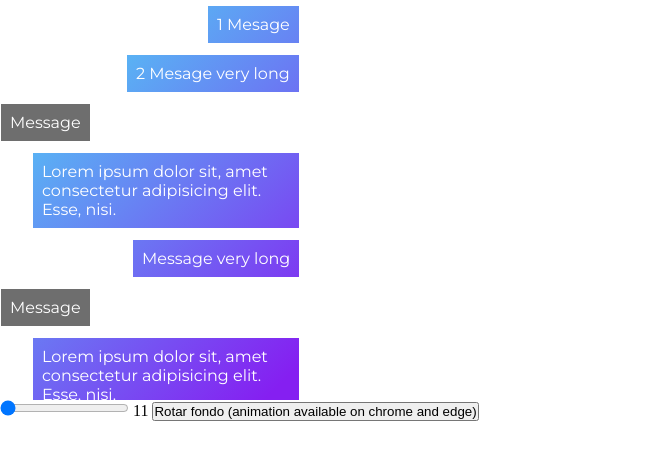
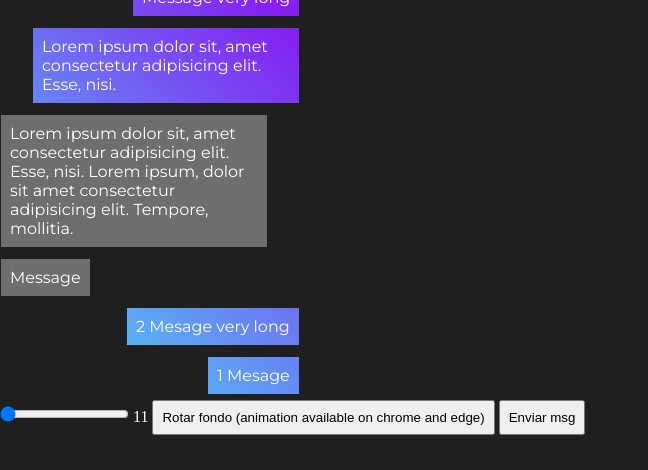
Before and after one commit to EliasYoc/vanilla-practice-bubbleGradient, a plain HTML site: page index.html in a window 1280 px wide. Both pictures are taken after a click on the button "Rotar fondo (animation available on chrome and edge)". Shown: the whole page, without its empty margins (0-648 px from the left). Drawn offline with Linux system fonts and the light colour scheme.

Commit message:
update rotate necesary degs

```diff
--- a/index.html
+++ b/index.html
@@ -14,7 +14,7 @@
     rel="stylesheet" />
 </head>
 
-<body>
+<body class="dark">
   <section class="parent">
     <div class="msg-wrapper mine">
       <span class="msg-bg"></span>
@@ -27,6 +27,13 @@
     <div class="msg-wrapper">
       <span class="msg-bg"></span>
       <p class="bubble"><span class="radius"></span> Message</p>
+    </div>
+    <div class="msg-wrapper ">
+      <span class="msg-bg"></span>
+      <p class="bubble">
+        <span class="radius"></span> Lorem ipsum dolor sit, amet consectetur
+        adipisicing elit. Esse, nisi. Lorem ipsum, dolor sit amet consectetur adipisicing elit. Tempore, mollitia.
+      </p>
     </div>
     <div class="msg-wrapper mine">
       <span class="msg-bg"></span>
@@ -97,7 +104,8 @@
   <!-- I copied min 12 due to '.bubble > .radius' selector-->
   <input type="range" min="11" max="35" value="5" name="border" id="range" />
   <span id="value"></span>
-  <button id="rotate" class="btn-rotate">Rotar fondo (animation available on chrome and edge)</button>
+  <button id="rotate" class="btn-rotate btn-ej">Rotar fondo (animation available on chrome and edge)</button>
+  <button id="send" class="btn-ej">Enviar msg</button>
   <script src="index.js"></script>
 </body>
 
--- a/index.js
+++ b/index.js
@@ -13,14 +13,39 @@ $range.addEventListener("input", (e) => {
 });
 $span.textContent = $range.value;
 
-// ROTATE
+//----------------------- ROTATE
 const $btnRotate = d.getElementById("rotate");
 const $parentGradient = d.querySelector(".parent");
-let deg = 135;
+let deg = 45;
+let prevForbiddenDeg = 90;
+//forbbiden aside degs [90,270,450,630]
+//deg [0, 45, 135, 180, 225, 315]
 const rotateGradientBackground = () => {
-  if (deg > 315) deg = 45;
+  if (deg === 90) deg += 45;
+  if (prevForbiddenDeg + 180 === deg) {
+    prevForbiddenDeg = deg;
+    deg += 45;
+  }
+  console.log("deg: ", deg + "°");
+  // console.log("prevdeg:", prevForbiddenDeg);
   $parentGradient.style.setProperty("--a", `${deg}deg`);
-  console.log(deg);
-  deg += 90;
+  deg += 45;
 };
 $btnRotate.addEventListener("click", () => rotateGradientBackground());
+
+//------------------------ SIMULAR MSG
+const $btnSend = d.getElementById("send");
+const sendMessage = () => {
+  const $element = `
+  <div class="msg-wrapper mine">
+    <span class="msg-bg"></span>
+    <p class="bubble">
+      <span class="radius"></span>
+      Lorem ipsum dolor sit amet consectetur adipisicing elit. Illum.
+    </p>
+  </div>
+  `;
+  $parentGradient.insertAdjacentHTML("afterbegin", $element);
+  rotateGradientBackground();
+};
+$btnSend.addEventListener("click", sendMessage);
--- a/styles.css
+++ b/styles.css
@@ -3,11 +3,19 @@
   margin: 0;
   box-sizing: border-box;
 }
-
+.dark {
+  --bg: rgb(31, 31, 31);
+}
+.light {
+  --bg: rgb(233, 233, 233);
+}
+body {
+  background-color: var(--bg);
+}
 /* STYLES */
 .parent {
   /* moz */
-  --a: 45deg;
+  --a: 0deg;
   font-family: "Montserrat", sans-serif;
   /* background: rgb(103, 255, 115);
   background: linear-gradient(
@@ -23,7 +31,7 @@
     rgba(133, 31, 241, 1) 95%
   );
   display: flex;
-  flex-direction: column;
+  flex-direction: column-reverse;
   height: 400px;
   width: 100%;
   overflow-x: hidden;
@@ -35,7 +43,7 @@
 @property --a {
   syntax: "<angle>";
   inherits: false;
-  initial-value: 45deg;
+  initial-value: 0deg;
 }
 
 .msg-wrapper {
@@ -48,7 +56,6 @@
   border-bottom: 5px solid #fff;
 }
 .msg-wrapper > .msg-bg {
-  background-color: rgb(255, 255, 255);
   flex-grow: 1;
   position: relative;
 }
@@ -62,7 +69,7 @@
   border-style: solid;
   /*increase the same px of border-width in here and border of the .radius */
   border-width: 6px 0;
-  border-color: #fff;
+  border-color: var(--bg);
 }
 .msg-wrapper > .bubble {
   padding: 10px;
@@ -73,6 +80,7 @@
 }
 .msg-wrapper.mine .msg-bg,
 .msg-wrapper:not(.mine) .msg-bg {
+  background-color: var(--bg);
   flex-shrink: 0;
   padding-left: 2rem;
 }
@@ -89,11 +97,16 @@
   right: -12px;
   bottom: -12px;
   /* position and border are the same just by increasing 1px, besides increase the same px in .radius border and border-width in ::before */
-  border: 13px solid #fff;
+  border: 13px solid var(--bg);
   border-radius: 11px;
   transition: border-radius 0.4s ease;
 }
-
+#value {
+  color: #fff;
+}
+.btn-ej {
+  padding: 0.5rem;
+}
 @media only screen and (min-width: 650px) {
   .parent {
     width: 300px;
```
